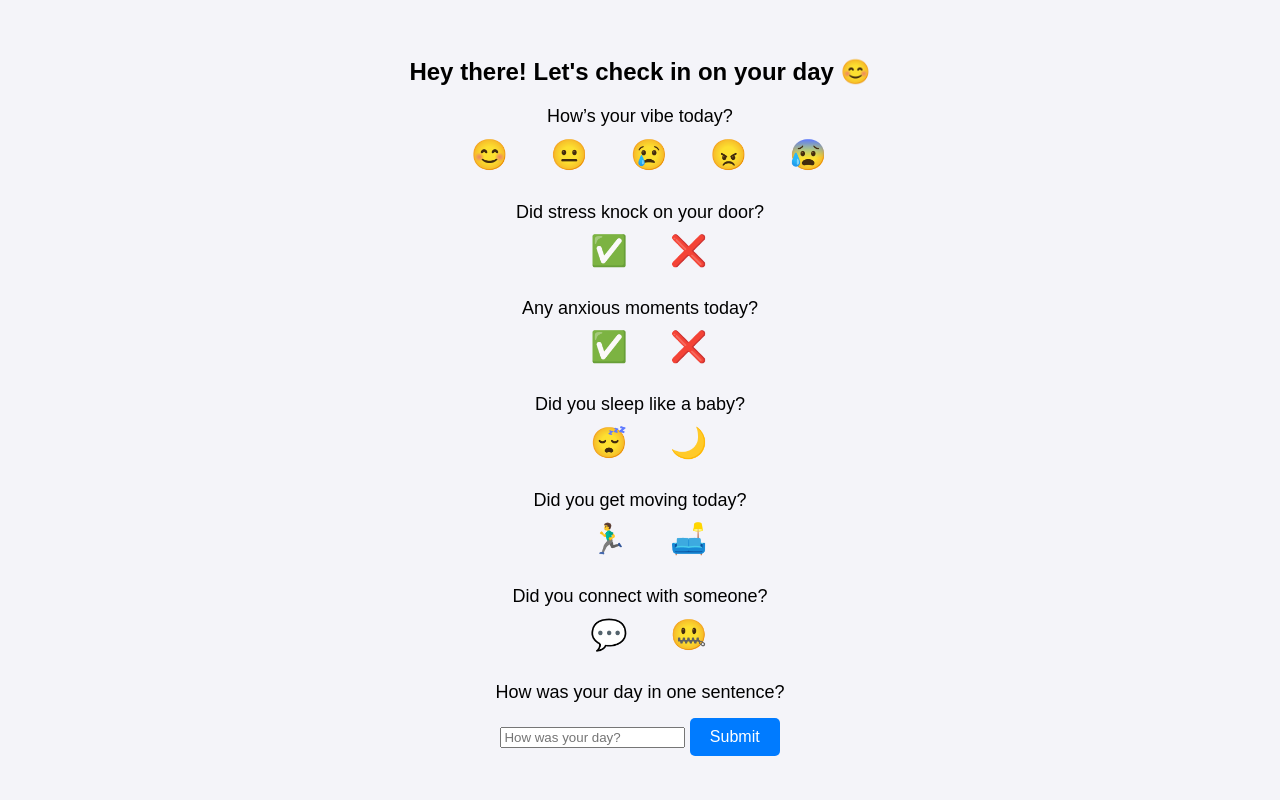
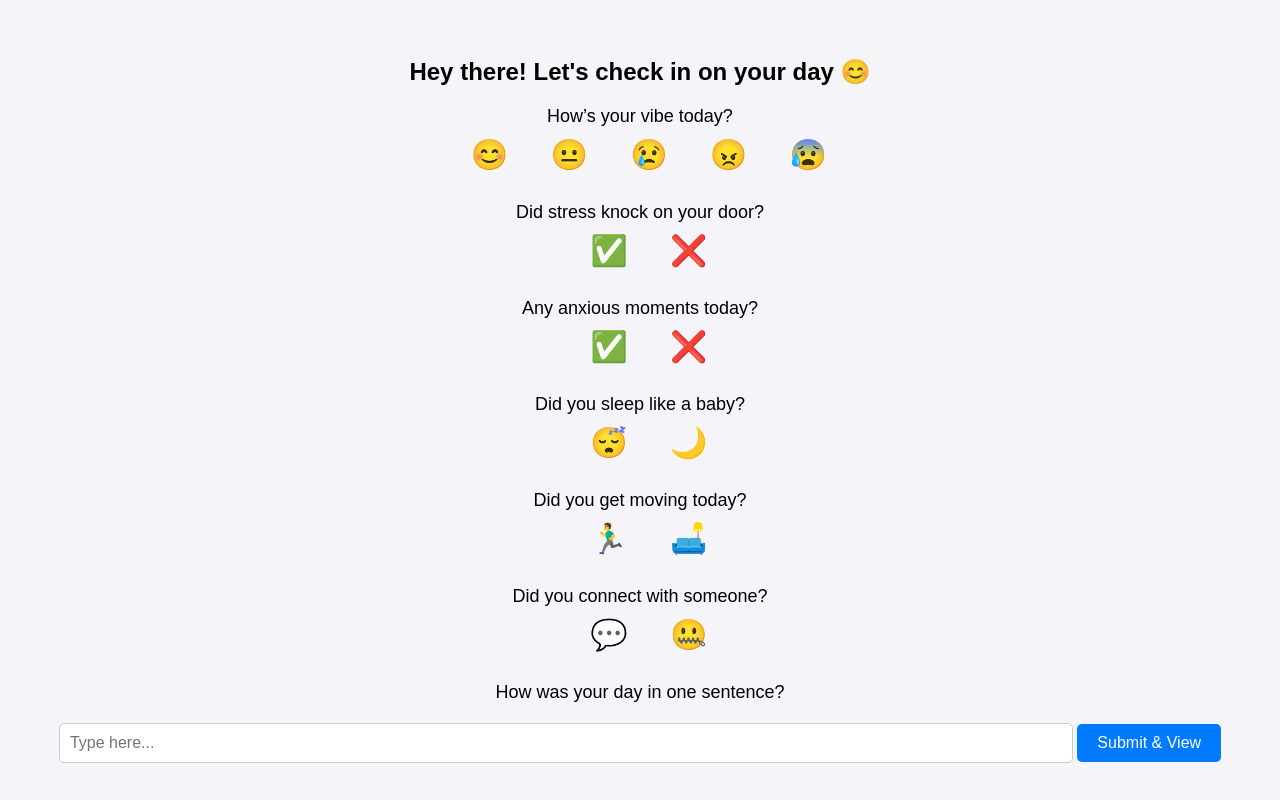
Before and after one commit to lokeshakera19/DeepBot, a plain HTML site: page deepcheck.html in a window 1280 px wide. Drawn offline with Linux system fonts and the light colour scheme.

Commit message:
Update deepcheck.html

```diff
--- a/deepcheck.html
+++ b/deepcheck.html
@@ -50,8 +50,9 @@
 </div>
 
 <div class="question">How was your day in one sentence?</div>
-<input type="text" id="user-note" placeholder="How was your day?">
-<button class="button" onclick="saveNote()">Submit</button>
+<input type="text" class="response-box" id="daySummary" placeholder="Type here...">
+
+<button class="button" onclick="submitResponses()">Submit & View</button>
 
 <script>
     function selectMood(element, emoji, color) {
```
